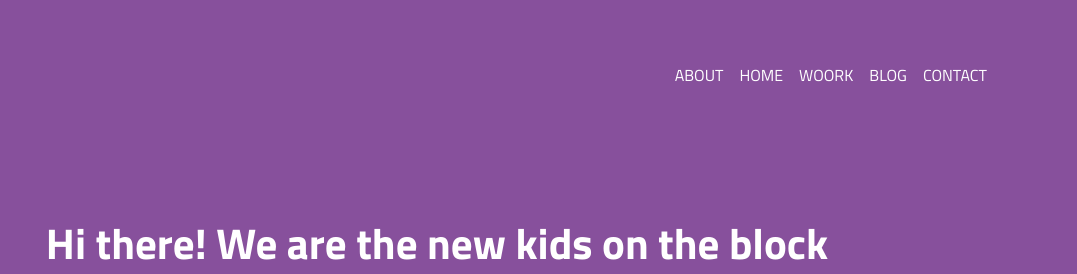
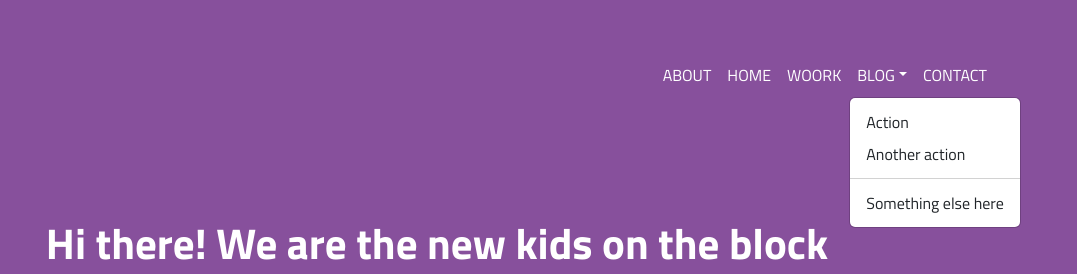
Before and after one commit to devmehedi101/cuda-website, a plain HTML site: page index.html in a window 1280 px wide. Both pictures are taken after a click on the button "BLOG". Shown: the top 274 px of the page, 203-1280 px from the left. Drawn offline with nearby package versions, Linux system fonts and the light colour scheme.

Commit message:
3rd commit

```diff
--- a/index.html
+++ b/index.html
@@ -17,17 +17,26 @@
         <div class="container">
                 <nav class="navbar navbar-expand-md">
                             <img class="nav-link navbar-brand" src="images/logo.png" alt="logo">
+                            <button class="navbar-toggler bg-light-subtle text-white" type="button" data-bs-toggle="collapse" data-bs-target="#main-menu" aria-controls="navbarToggleExternalContent" aria-expanded="false" aria-label="Toggle navigation">
+                                <span class="navbar-toggler-icon "></span>
+                            </button>
                         <div class="collapse navbar-collapse" id="main-menu">
                             <ul class="navbar-nav ms-auto">
                                 <li class="nav-item active"><a class="text-white nav-link" href="#">ABOUT</a></li>
                                 <li class="nav-item"><a class="text-white nav-link" href="#">HOME</a></li>
                                 <li class="nav-item"><a class="text-white nav-link" href="#">WOORK</a></li>
-                                <li class="nav-item"><a class="text-white nav-link" href="#">BLOG</a></li>
+                                <li class="nav-item dropdown "><a class="nav-link dropdown-toggle text-white" href="#" role="button" data-bs-toggle="dropdown" aria-expanded="false">BLOG</a>
+                                    <ul class="dropdown-menu">
+                                      <li><a class="dropdown-item" href="#">Action</a></li>
+                                      <li><a class="dropdown-item" href="#">Another action</a></li>
+                                      <li><hr class="dropdown-divider"></li>
+                                      <li><a class="dropdown-item" href="#">Something else here</a></li>
+                                    </ul>
+                                </li>
                                 <li class="nav-item"><a class="text-white nav-link" href="#">CONTACT</a></li>
                             </ul>
                         </div>
                 </nav>
-
             <div class="header-bottom  cal-md-6 cal-sm-6">
                 <h1>Hi there! We are the new kids on the block </h1>
                 <h1>and we build awesome websites and mobile apps.</h1>
```
